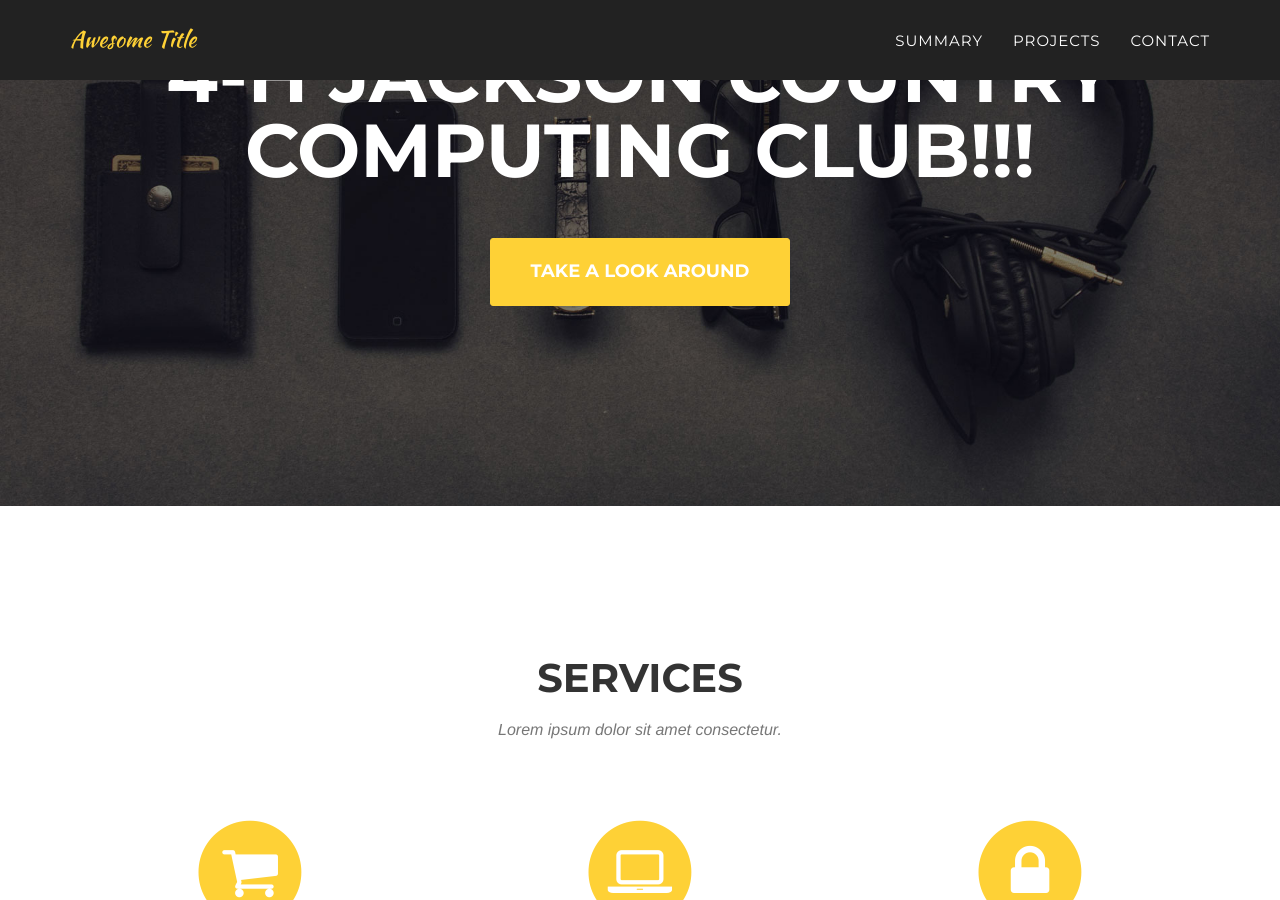
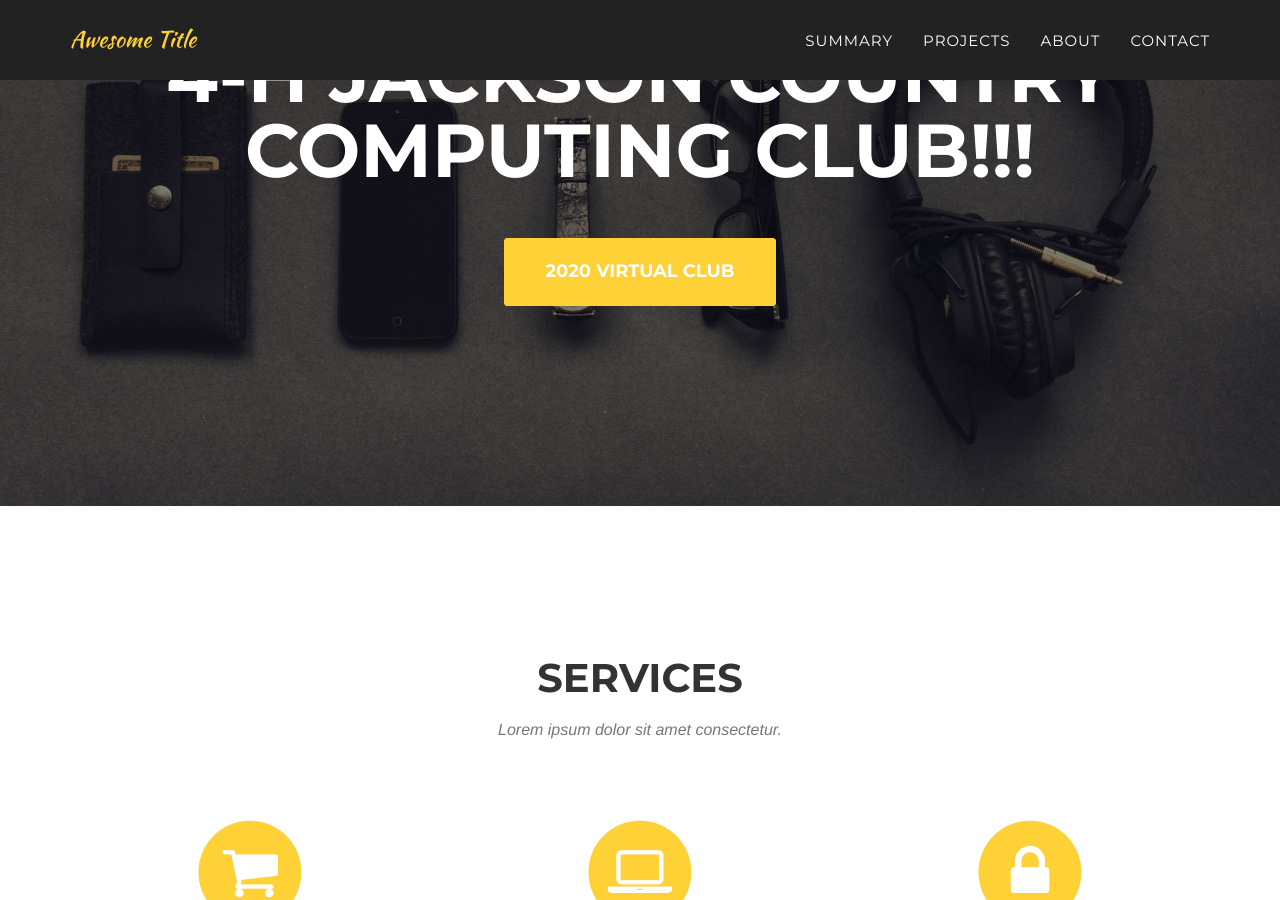
Before and after one commit to 4Hjccc/4Hjccc.github.io, a Jekyll site: the page built from index.html, in a window 1280 px wide and 900 px high, scrolled down 327 px. Built offline with Jekyll 4.4.1, drawn with Linux system fonts in a browser that asks for light colours; some web fonts are replaced.

Commit message:
added about

```diff
--- a/_includes/header.html
+++ b/_includes/header.html
@@ -24,10 +24,10 @@
                     <li>
                         <a class="page-scroll" href="#portfolio">Projects</a>
                     </li>
-                    <!--<li>
+                    <li>
                         <a class="page-scroll" href="#about">About</a>
                     </li>
-                    <li>
+                    <!--<li>
                         <a class="page-scroll" href="#team">Team</a>
                     </li>-->
                     <li>
@@ -46,7 +46,7 @@
             <div class="intro-text">
                 <div class="intro-lead-in">Welcome to</div>
                 <div class="intro-heading">4-H Jackson Country Computing Club!!!</div>
-                <a href="#services" class="page-scroll btn btn-xl">Take a look around</a>
+                <a href="#about" class="page-scroll btn btn-xl">2020 Virtual Club</a>
             </div>
         </div>
     </header>
```
